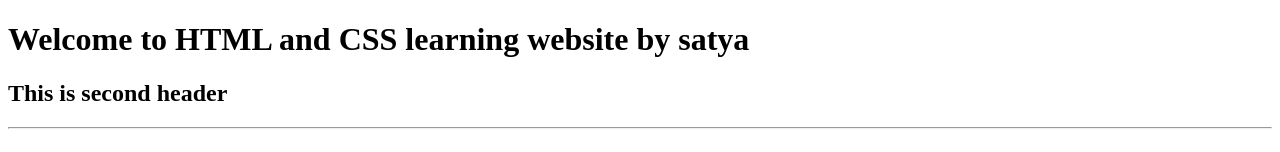
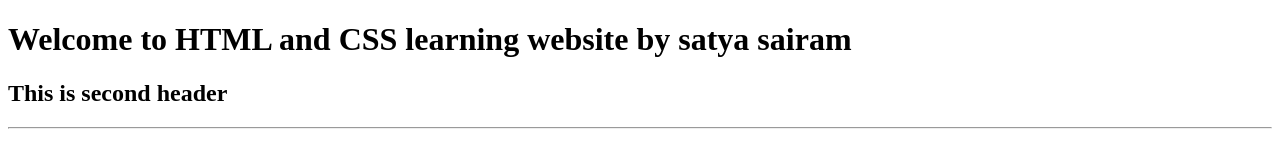
Before and after one commit to yssram/WebPractice, a plain HTML site: page website/index.html in a window 1280 px wide. Shown: the top 152 px of the page. Drawn offline with Linux system fonts and the light colour scheme.

Commit message:
added a line in header one

```diff
--- a/website/index.html
+++ b/website/index.html
@@ -12,7 +12,7 @@ This website is for HTML & CSS
 <!-- heading 1 tag -->
 <!-- line tag <hr /> -->
 <h1>
-Welcome to HTML and CSS learning website by satya
+Welcome to HTML and CSS learning website by satya sairam
 </h1>
 <h2>
 This is second header
```
